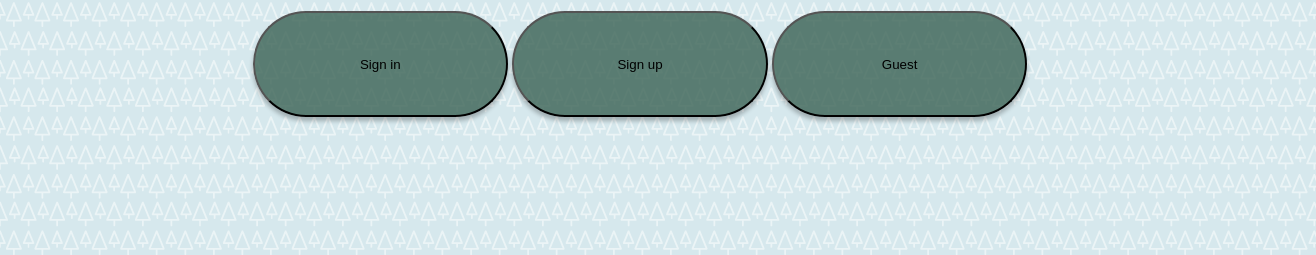
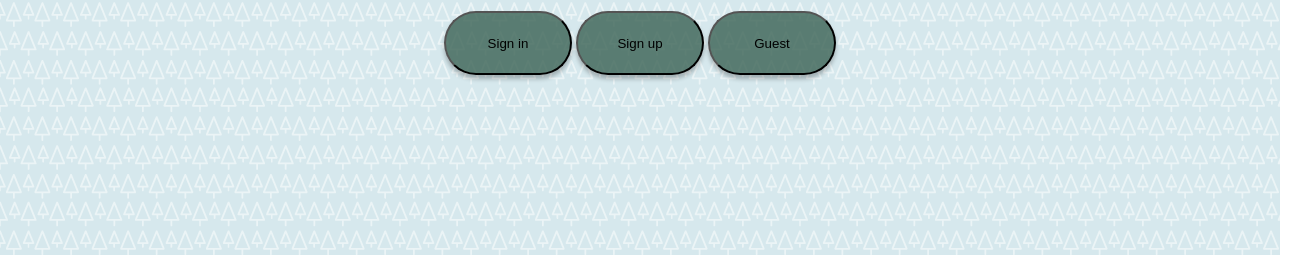
Before and after one commit to danielakarwowska/coderscamp-projekt-1, a website built with Parcel: page login.html in a window 1280 px wide. Shown: the part 545-800 px from the top of the page, 1316 px wide, since content can reach past the window. Built offline with nearby package versions, Linux system fonts and the light colour scheme.

Commit message:
Update login.css

```diff
--- a/styles/login.css
+++ b/styles/login.css
@@ -21,7 +21,7 @@ body {
     font-family: Reenie Beanie;
     font-style: normal;
     font-weight: 500;
-    font-size: 20vmax;
+    font-size: 15vmax;
     line-height: 15vmin;
     text-align: center;
 
@@ -58,8 +58,8 @@ input {
 }
 
 .button {
-    width: 255.63px;
-    height: 106.12px;
+    width: 10vw;
+    height: 5vw;
     left: 832px;
     top: 598px;
     margin-top: 1vh;
```
